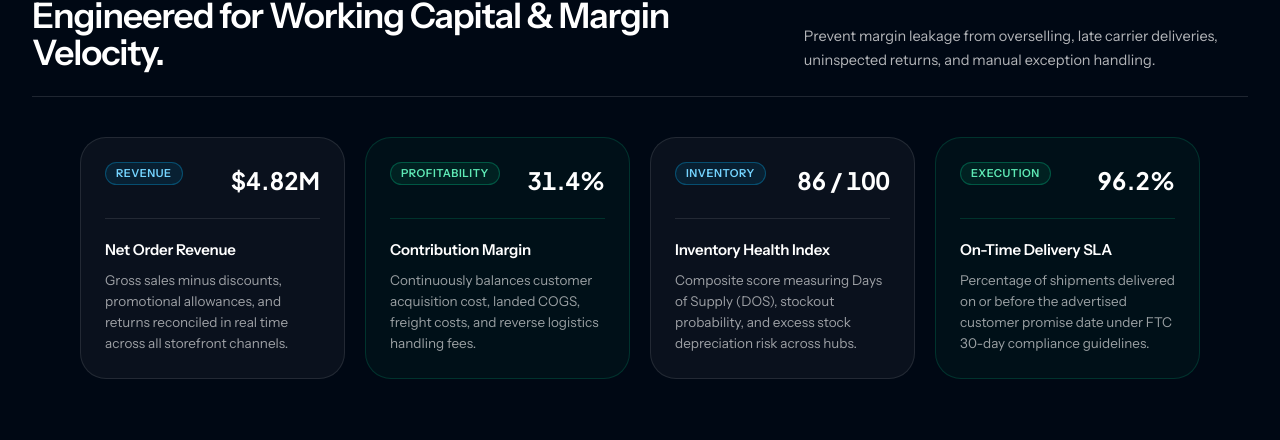
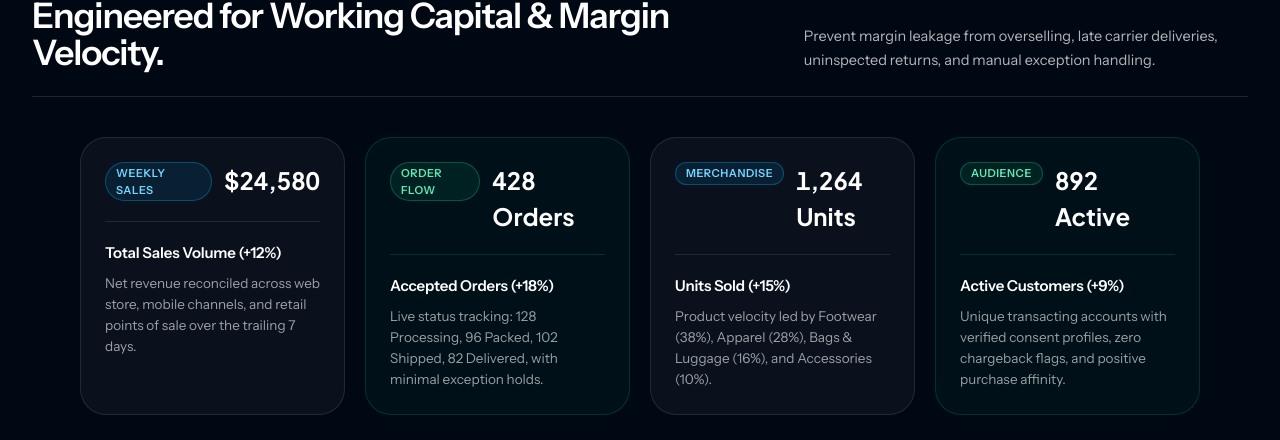
Before and after one commit to sannidhya-nestack/Mavqelra-product-landing, a Next.js app: page / in a window 1280 px wide. Shown: the part 2307-2747 px from the top of the page. Built offline with nearby package versions, Linux system fonts and the light colour scheme; no server answers.

Commit message:
fix(compliance): streamline e-commerce compliance to 4 feasible standards and add licensee legal disclaimer

```diff
--- a/components/sections/Platform.tsx
+++ b/components/sections/Platform.tsx
@@ -78,17 +78,17 @@ export default function Platform() {
           <div className="flex flex-col border border-white/10 bg-white/[0.04] p-6 rounded-xl relative overflow-hidden">
             <div className="flex items-start justify-between gap-3 border-b border-white/10 pb-5">
               <span className="inline-flex items-center rounded-full border border-sky-400/30 bg-sky-500/10 px-2.5 py-0.5 text-[11px] font-semibold uppercase tracking-wider text-sky-300">
-                Revenue
+                Weekly Sales
               </span>
               <span className="font-display tnum text-[24px] font-bold text-white">
-                $4.82M
+                $24,580
               </span>
             </div>
             <h4 className="mt-5 text-[15px] font-semibold tracking-[-0.01em] text-white">
-              Net Order Revenue
+              Total Sales Volume (+12%)
             </h4>
             <p className="mt-2 text-[13.5px] leading-[1.55] text-white/60">
-              Gross sales minus discounts, promotional allowances, and returns reconciled in real time across all storefront channels.
+              Net revenue reconciled across web store, mobile channels, and retail points of sale over the trailing 7 days.
             </p>
           </div>
 
@@ -96,17 +96,17 @@ export default function Platform() {
           <div className="flex flex-col border border-emerald-500/20 bg-emerald-500/[0.05] p-6 rounded-xl relative overflow-hidden">
             <div className="flex items-start justify-between gap-3 border-b border-emerald-500/20 pb-5">
               <span className="inline-flex items-center rounded-full border border-emerald-400/30 bg-emerald-500/10 px-2.5 py-0.5 text-[11px] font-semibold uppercase tracking-wider text-emerald-300">
-                Profitability
+                Order Flow
               </span>
               <span className="font-display tnum text-[24px] font-bold text-white">
-                31.4%
+                428 Orders
               </span>
             </div>
             <h4 className="mt-5 text-[15px] font-semibold tracking-[-0.01em] text-white">
-              Contribution Margin
+              Accepted Orders (+18%)
             </h4>
             <p className="mt-2 text-[13.5px] leading-[1.55] text-white/60">
-              Continuously balances customer acquisition cost, landed COGS, freight costs, and reverse logistics handling fees.
+              Live status tracking: 128 Processing, 96 Packed, 102 Shipped, 82 Delivered, with minimal exception holds.
             </p>
           </div>
 
@@ -114,17 +114,17 @@ export default function Platform() {
           <div className="flex flex-col border border-white/10 bg-white/[0.04] p-6 rounded-xl relative overflow-hidden">
             <div className="flex items-start justify-between gap-3 border-b border-white/10 pb-5">
               <span className="inline-flex items-center rounded-full border border-sky-400/30 bg-sky-500/10 px-2.5 py-0.5 text-[11px] font-semibold uppercase tracking-wider text-sky-300">
-                Inventory
+                Merchandise
               </span>
               <span className="font-display tnum text-[24px] font-bold text-white">
-                86 / 100
+                1,264 Units
               </span>
             </div>
             <h4 className="mt-5 text-[15px] font-semibold tracking-[-0.01em] text-white">
-              Inventory Health Index
+              Units Sold (+15%)
             </h4>
             <p className="mt-2 text-[13.5px] leading-[1.55] text-white/60">
-              Composite score measuring Days of Supply (DOS), stockout probability, and excess stock depreciation risk across hubs.
+              Product velocity led by Footwear (38%), Apparel (28%), Bags &amp; Luggage (16%), and Accessories (10%).
             </p>
           </div>
 
@@ -132,17 +132,17 @@ export default function Platform() {
           <div className="flex flex-col border border-emerald-500/20 bg-emerald-500/[0.05] p-6 rounded-xl relative overflow-hidden">
             <div className="flex items-start justify-between gap-3 border-b border-emerald-500/20 pb-5">
               <span className="inline-flex items-center rounded-full border border-emerald-400/30 bg-emerald-500/10 px-2.5 py-0.5 text-[11px] font-semibold uppercase tracking-wider text-emerald-300">
-                Execution
+                Audience
               </span>
               <span className="font-display tnum text-[24px] font-bold text-white">
-                96.2%
+                892 Active
               </span>
             </div>
             <h4 className="mt-5 text-[15px] font-semibold tracking-[-0.01em] text-white">
-              On-Time Delivery SLA
+              Active Customers (+9%)
             </h4>
             <p className="mt-2 text-[13.5px] leading-[1.55] text-white/60">
-              Percentage of shipments delivered on or before the advertised customer promise date under FTC 30-day compliance guidelines.
+              Unique transacting accounts with verified consent profiles, zero chargeback flags, and positive purchase affinity.
             </p>
           </div>
         </div>
--- a/lib/showcase.ts
+++ b/lib/showcase.ts
@@ -9,33 +9,23 @@ export type ProductItem = {
 export const COMPLIANCE: ComplianceItem[] = [
   {
     code: "PCI DSS v4.0.1",
-    name: "Payment Card Industry Data Security Standard (SAQ A & Script Defense)",
-    note: "Mavqelra AI mandates tokenized payment architectures, never stores raw PAN data, and continuously audits client-side payment script integrity to prevent e-commerce digital skimming attacks.",
+    name: "Payment Card Industry Data Security Standard (Tokenized Payment Flows)",
+    note: "Mavqelra AI delegates card handling to certified gateways (e.g. Stripe, Adyen) via secure tokens, ensuring your servers never store raw credit card numbers or sensitive CVV data.",
   },
   {
-    code: "GDPR (EU 2016/679)",
-    name: "General Data Protection Regulation — Consumer Profiling & Consent Separation",
-    note: "Maintains auditable consent state records, purpose metadata, automated data minimization, and automated right-to-be-forgotten deletion workflows across all customer profile tables.",
+    code: "GDPR & CCPA / CPRA",
+    name: "Consumer Data Privacy & Automated Right-to-Delete Workflows",
+    note: "Separates customer marketing consent from operational order tracking, and provides one-click data export and profile anonymization to fulfill consumer privacy requests simply.",
   },
   {
-    code: "CCPA / CPRA",
-    name: "California Consumer Privacy Act & Privacy Rights Act Compliance",
-    note: "Enforces consumer opt-out preferences, automated limit-use flags on sensitive personal data, and collection notices before customer discovery tracking and recommendation scoring.",
-  },
-  {
-    code: "FTC Mail Order Rule",
-    name: "Federal Trade Commission 30-Day Merchandise & Shipping Delay Rule",
-    note: "Operates an autonomous tracking clock on promised shipment windows, surfacing mandatory buyer delay consent prompts and automated refund protocols before regulatory breach.",
+    code: "FTC 30-Day Mail Order Rule",
+    name: "Federal Trade Commission Shipping Delay & Buyer Consent Protocols",
+    note: "Monitors promised delivery windows with automated fulfillment countdowns, surfacing timely delay consent prompts or refund options before regulatory deadlines.",
   },
   {
     code: "CAN-SPAM Act",
-    name: "Controlling the Assault of Non-Purchased Pornography & Marketing Act",
-    note: "Strictly decouples operational transactional order and tracking notifications from commercial promotional marketing campaigns, maintaining instantaneous opt-out registries.",
-  },
-  {
-    code: "INFORM Consumers Act",
-    name: "Integrity, Notification, and Fairness in Online Retail Marketplaces for Consumers",
-    note: "For multi-seller and marketplace deployments, automates identity, bank account, and tax verification for high-volume third-party sellers with suspicious activity reporting.",
+    name: "Commercial Communications & Transactional Notification Decoupling",
+    note: "Guarantees that operational transactional updates (order confirmations, carrier tracking, return receipts) remain strictly separate from commercial marketing lists.",
   },
 ];
 
```
Also changed, not shown: components/sections/Compliance.tsx (+20 -10 lines).
